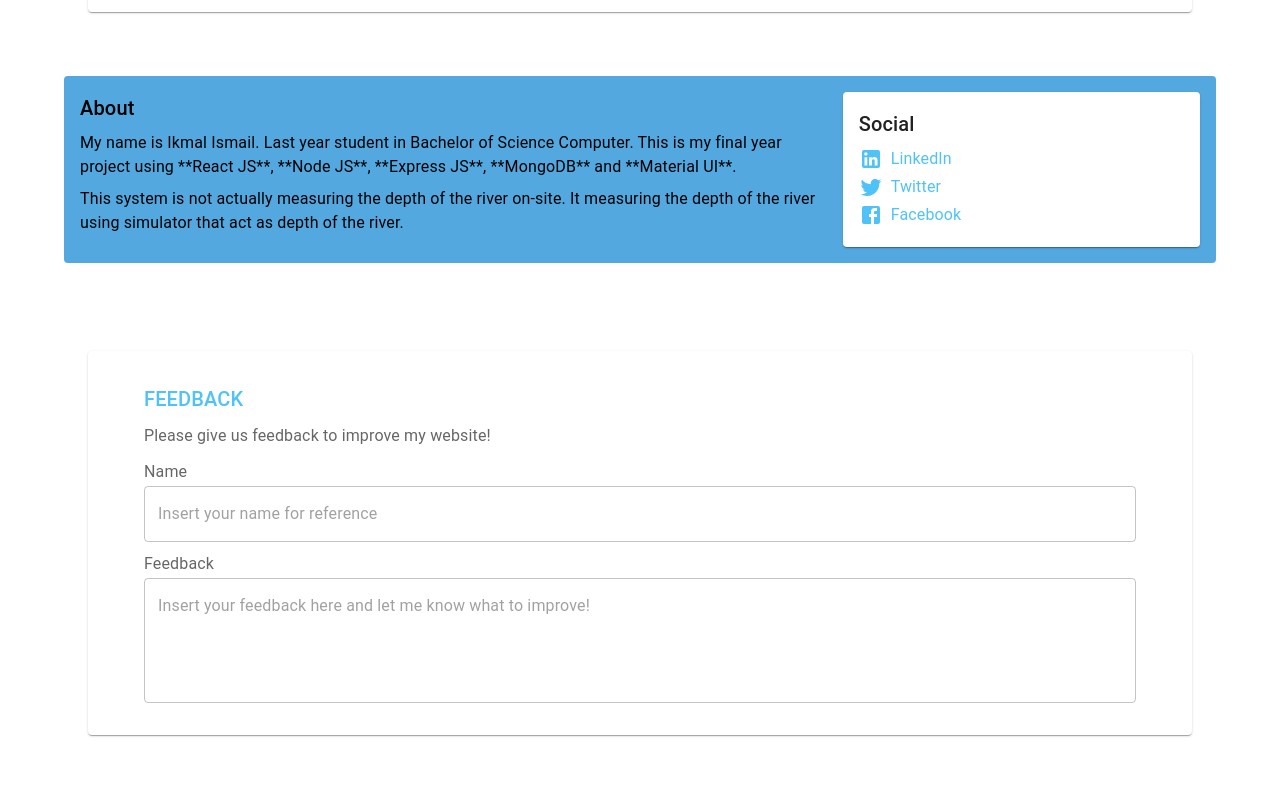
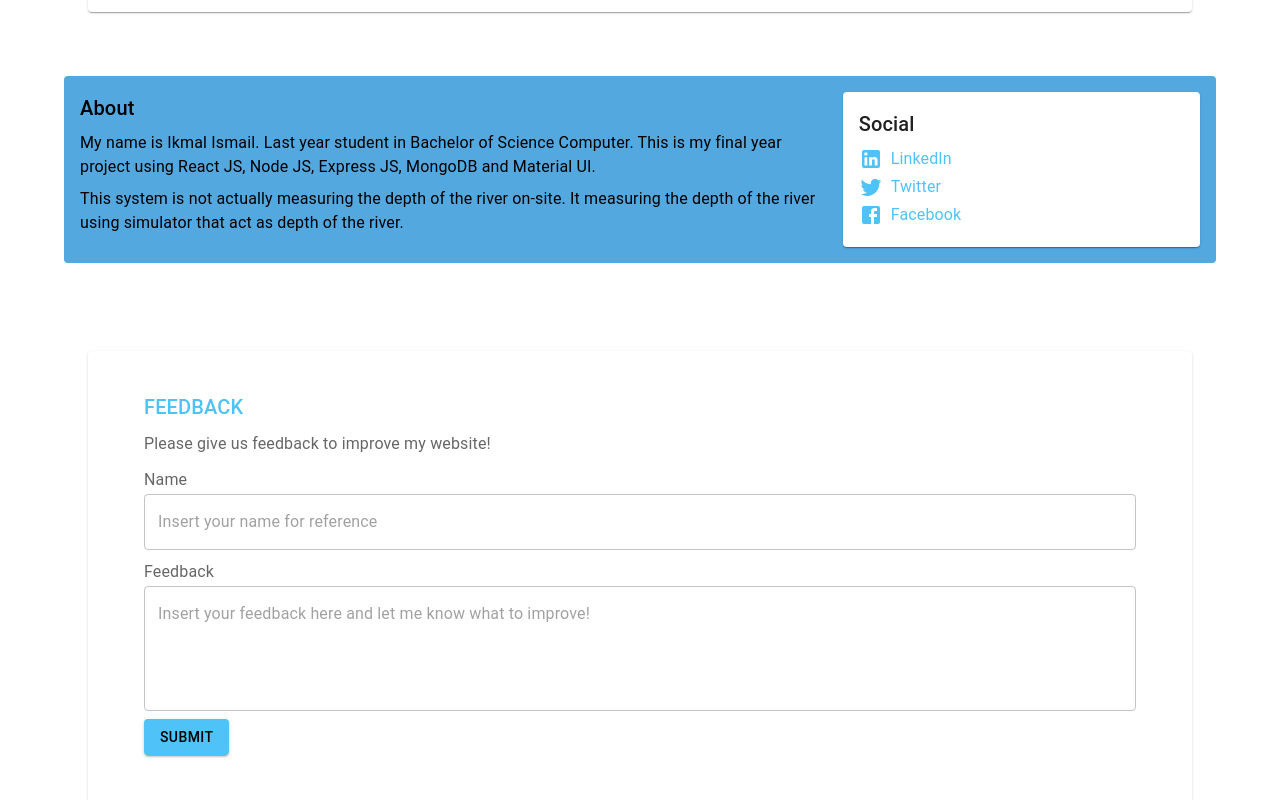
Before and after one commit to ikmalismail17/FrontendJS, a React (Vite) app: page / in a window 1280 px wide. Shown: the part 1700-2500 px from the top of the page. Built offline with nearby package versions, Linux system fonts and the light colour scheme; no server answers.

Commit message:
Update about and feedback

```diff
--- a/src/App.tsx
+++ b/src/App.tsx
@@ -72,7 +72,7 @@ const featuredPosts = [
 const sidebar = {
   title: 'About',
   description1:
-    `My name is Ikmal Ismail. Last year student in Bachelor of Science Computer. This is my final year project using **React JS**, **Node JS**, **Express JS**, **MongoDB** and **Material UI**.\n\n`,
+    `My name is Ikmal Ismail. Last year student in Bachelor of Science Computer. This is my final year project using React JS, Node JS, Express JS, MongoDB and Material UI.\n\n`,
   description2:
     `This system is not actually measuring the depth of the river on-site. It measuring the depth of the river using simulator that act as depth of the river.`,
   archives: [
--- a/src/components/FeedBack.tsx
+++ b/src/components/FeedBack.tsx
@@ -7,6 +7,7 @@ import Paper from '@mui/material/Paper';
 import Title from './Title';
 import Typography from '@mui/material/Typography';
 import TextField from '@mui/material/TextField'; // Import TextField component from MUI
+import { Button } from '@mui/material';
 
 export default function Footer() {
 
@@ -20,7 +21,7 @@ export default function Footer() {
           flexDirection: 'column',
           }}
         >
-        <Box sx={{ my:2, mx:5 }} id="feedback">
+        <Box sx={{ my:3, mx:5 }} id="feedback">
           <Title >FEEDBACK</Title>
           <Typography variant="subtitle1" color="text.secondary" component="p">
             Please give us feedback to improve my website!
@@ -43,6 +44,7 @@ export default function Footer() {
             fullWidth
             placeholder='Insert your feedback here and let me know what to improve!'
           />
+          <Button variant="contained" sx={{ mt:1, mb: 2 }}>Submit</Button>
         </Box>
         </Paper>
       </Container>
```
